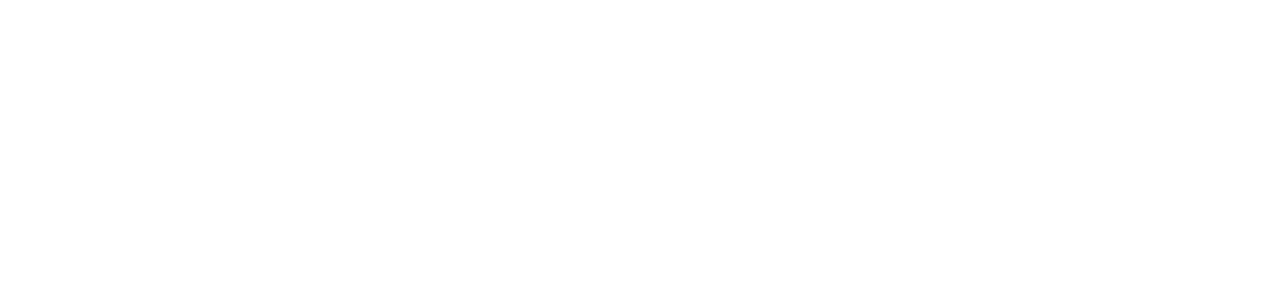
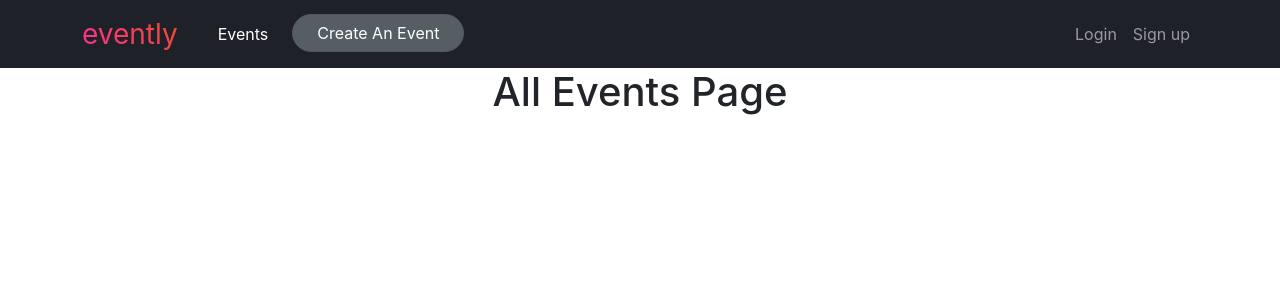
Before and after one commit to farhandesign/astro-frontend, a React (Create React App) app: page /events in a window 1280 px wide. Shown: the top 300 px of the page. Built offline with nearby package versions, Linux system fonts and the light colour scheme.

Commit message:
Added All Events Page route

```diff
--- a/src/App.js
+++ b/src/App.js
@@ -5,6 +5,7 @@ import Home from './Pages/Home/Home';
 import SignupPage from './Pages/Auth/SignupPage';
 import LayoutRoute from './Pages/LayoutRoute';
 import Event from './Pages/Events/Event';
+import AllEvents from './Pages/Events/AllEvents';
 import CreateEvent from './Pages/Events/CreateEvent';
 
 function App() {
@@ -16,6 +17,7 @@ function App() {
 					<LayoutRoute path="/signup" exact={true} component={SignupPage} />
 					<LayoutRoute path="/create-event" exact={true} component={CreateEvent} />
 					<LayoutRoute path="/event" exact={true} component={Event} />
+					<LayoutRoute path="/events" exact={true} component={AllEvents} />
 				</Switch>
 			</BrowserRouter>
 		</div>
--- /dev/null
+++ b/src/Pages/Events/AllEvents.js
@@ -0,0 +1,11 @@
+import React from 'react';
+
+const AllEvents = () => {
+	return (
+		<div>
+			<h1>All Events Page</h1>
+		</div>
+	);
+};
+
+export default AllEvents;
```
